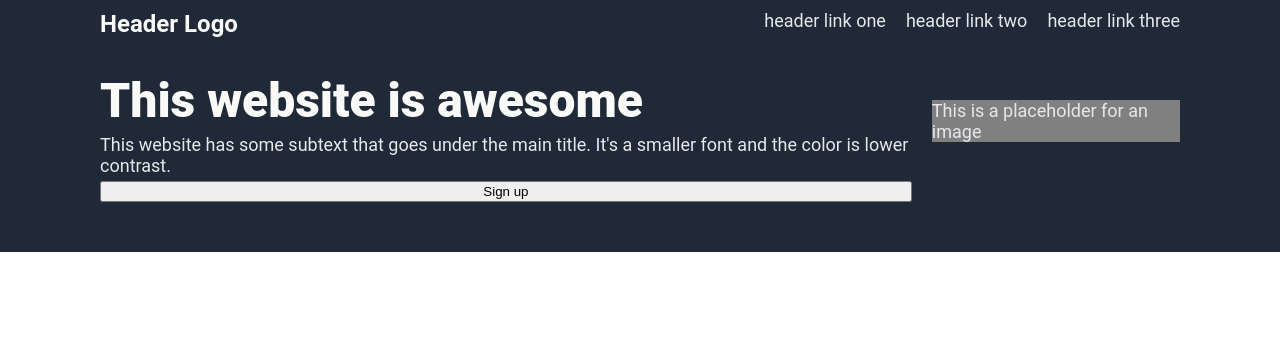
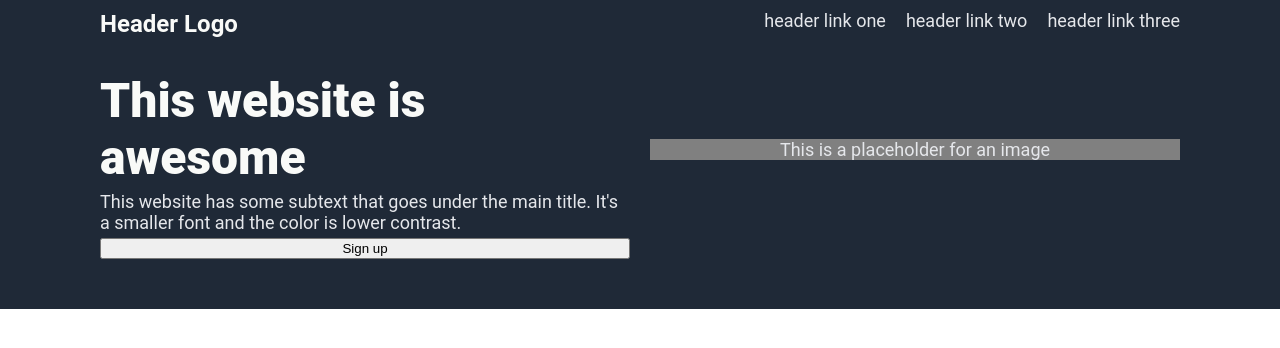
Before and after one commit to stefandeissler/project-landing-page, a plain HTML site: page index.html in a window 1280 px wide. Drawn offline with Linux system fonts and the light colour scheme.

Commit message:
Set flex width for hero main columns

```diff
--- a/style.css
+++ b/style.css
@@ -68,12 +68,14 @@ body {
   display: flex;
   flex-direction: column;
   gap: 5px;
+  flex: 1 0 400px;
 }
 
 .hero-right {
   display: flex;
   flex-direction: column;
   background-color: gray;
+  flex: 1 0 400px;
 }
 
 .hero-right .image {
```
